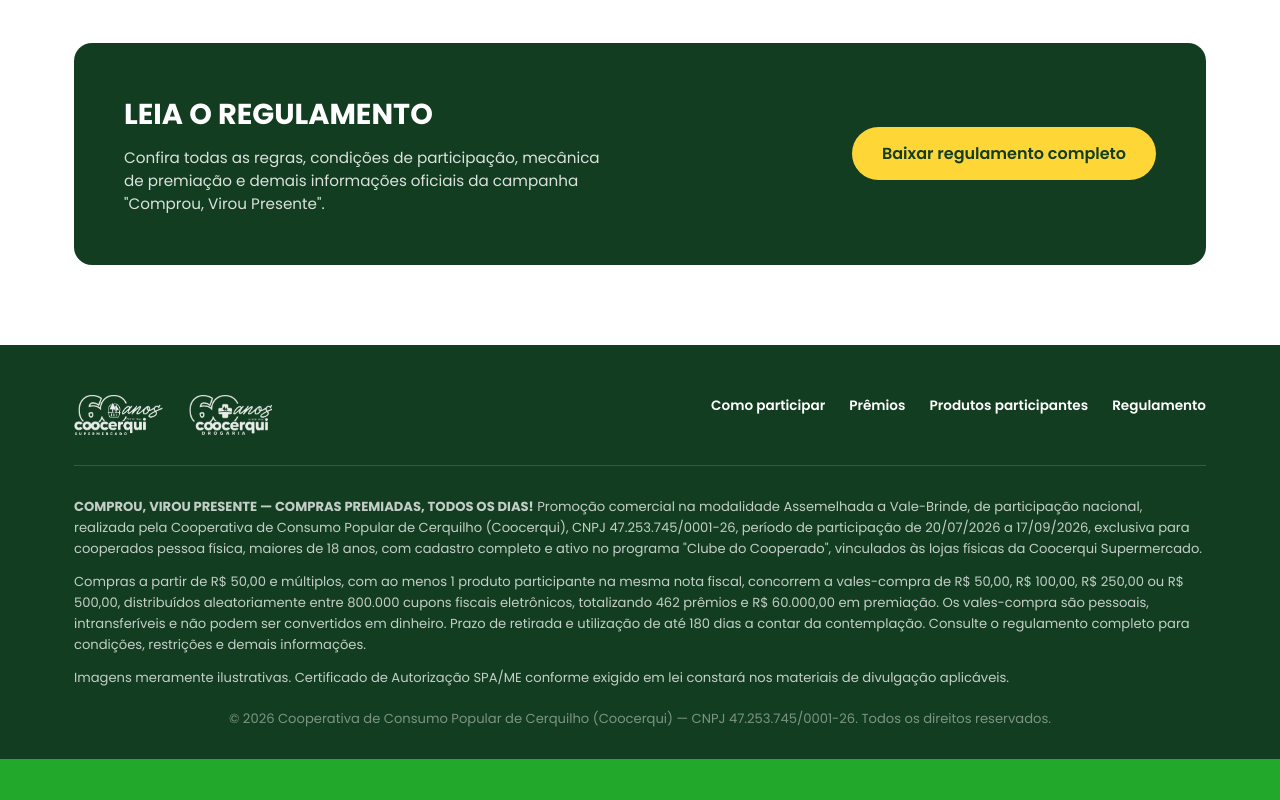
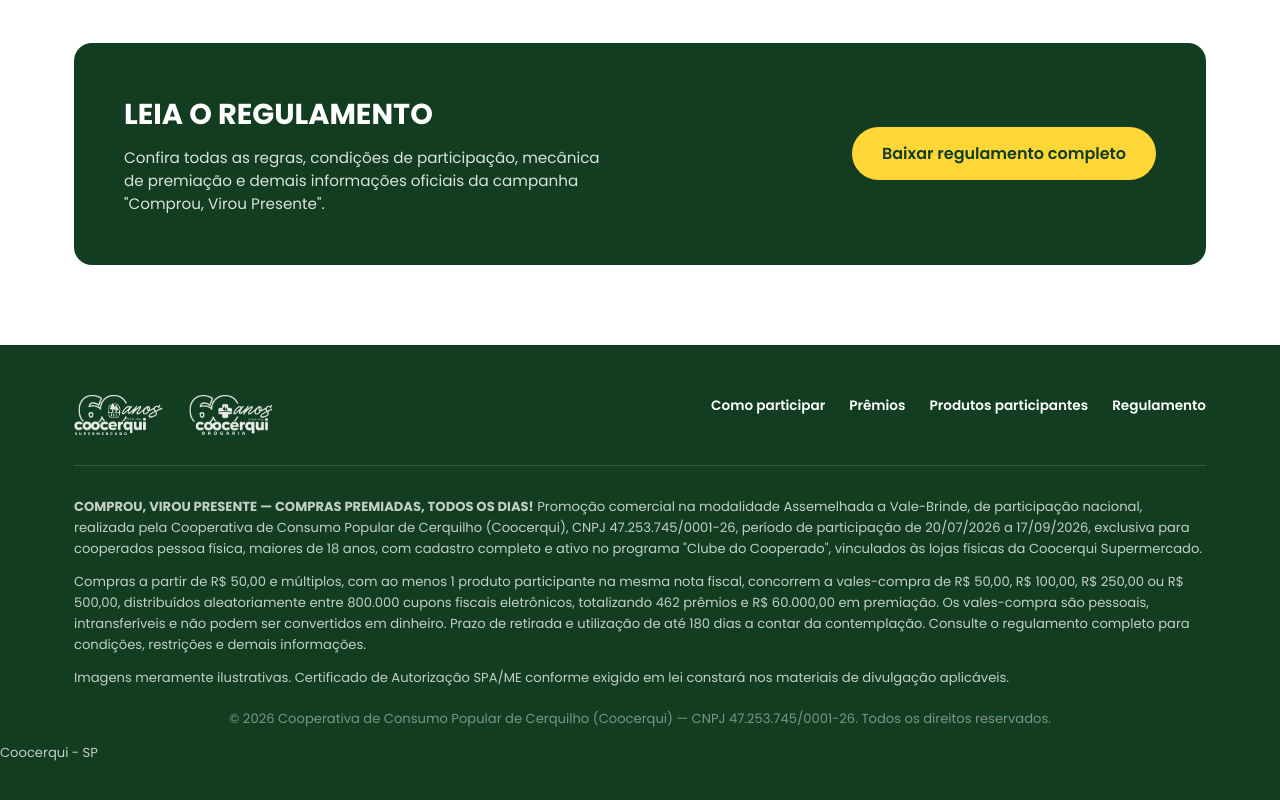
Before and after one commit to mktCoocerqui/site-aniversario-2026, a plain HTML site: page index.html in a window 1280 px wide. Shown: the part 4566-5366 px from the top of the page. Before the commit the page ends 5325 px from the top, so only its background shows below. Drawn offline with Linux system fonts and the light colour scheme.

Commit message:
mod index

```diff
--- a/index.html
+++ b/index.html
@@ -22,9 +22,6 @@
 <meta property="og:type" content="website">
 <meta name="twitter:card" content="summary_large_image">
 <link rel="icon" href="/img/favicon.png">
-
-
-
 </head>
 <body>
 
@@ -249,6 +246,7 @@
       &copy; <span id="anoAtual">2026</span> Cooperativa de Consumo Popular de Cerquilho (Coocerqui) — CNPJ 47.253.745/0001-26. Todos os direitos reservados.
     </div>
   </div>
+  <p>Coocerqui - SP</p>
 </footer>
 
 <script src="./js/produtos.js"></script>
```
